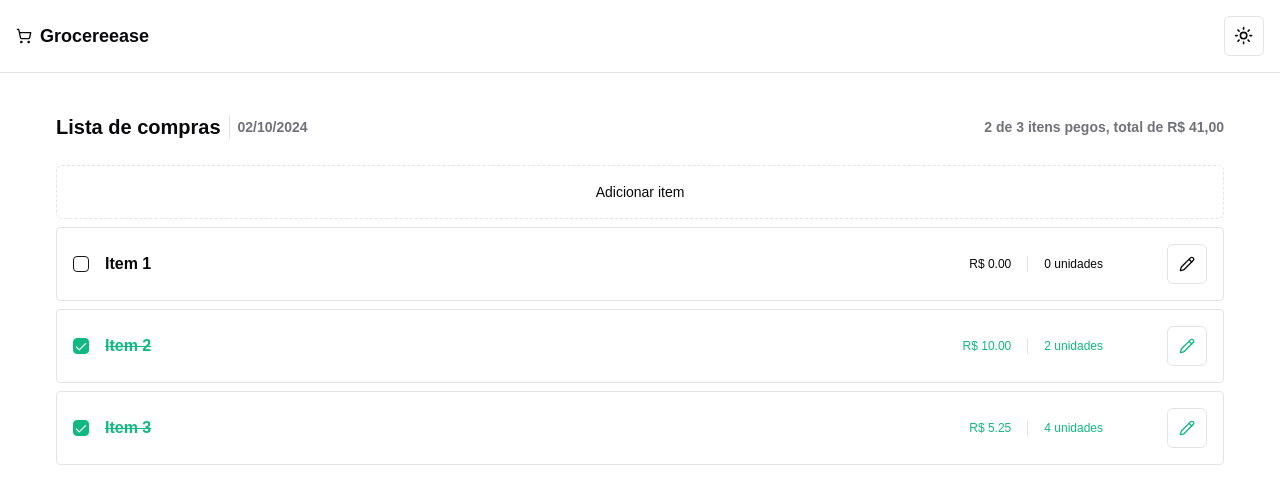
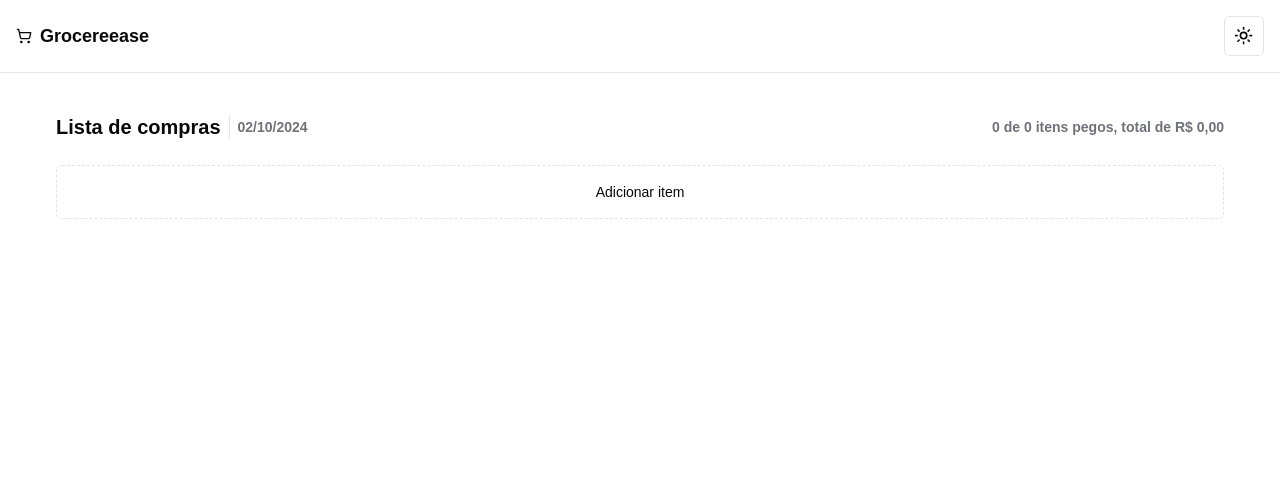
Before and after one commit to josee-fernandes/grocereese, a Next.js app: page / in a window 1280 px wide. Shown: the top 504 px of the page. Built offline with nearby package versions, Linux system fonts and the light colour scheme.

Commit message:
feat: save data to local storage

```diff
--- a/src/pages/index.tsx
+++ b/src/pages/index.tsx
@@ -4,6 +4,7 @@ import { Checkbox } from '@/components/ui/checkbox'
 import { Input } from '@/components/ui/input'
 import { Separator } from '@/components/ui/separator'
 import { cn } from '@/lib/utils'
+import { getAll, save } from '@/utils/local'
 import { zodResolver } from '@hookform/resolvers/zod'
 import { Check, Pencil, PencilOff, ShoppingCart } from 'lucide-react'
 import { NextPage } from 'next'
@@ -12,7 +13,7 @@ import { useForm } from 'react-hook-form'
 import { v4 as uuidv4 } from 'uuid'
 import { z } from 'zod'
 
-interface Grocery {
+interface GroceryItem {
   id: string
   name: string
   price: number
@@ -22,37 +23,7 @@ interface Grocery {
   updatedAt: Date
 }
 
-type Groceries = Grocery[]
-
-const data: Groceries = [
-  {
-    id: uuidv4(),
-    name: 'Item 1',
-    price: 0.0,
-    quantity: 0,
-    caught: false,
-    createdAt: new Date(),
-    updatedAt: new Date(),
-  },
-  {
-    id: uuidv4(),
-    name: 'Item 2',
-    price: 10.0,
-    quantity: 2,
-    caught: true,
-    createdAt: new Date(),
-    updatedAt: new Date(),
-  },
-  {
-    id: uuidv4(),
-    name: 'Item 3',
-    price: 5.25,
-    quantity: 4,
-    caught: true,
-    createdAt: new Date(),
-    updatedAt: new Date(),
-  },
-]
+type Groceries = GroceryItem[]
 
 const createItemFormSchema = z.object({
   name: z.string().min(1),
@@ -127,7 +98,9 @@ const Home: NextPage = () => {
 
   const loadGroceries = useCallback(async () => {
     try {
-      setGroceries(data)
+      const response = await getAll<Groceries>('groceries')
+
+      setGroceries(response)
     } catch (error) {
       console.error(error)
     }
@@ -142,9 +115,9 @@ const Home: NextPage = () => {
     reset()
   }, [reset])
 
-  const createItem = (data: CreateItemFormData) => {
+  const createItem = async (data: CreateItemFormData) => {
     try {
-      const item = {
+      const item: GroceryItem = {
         id: uuidv4(),
         name: data.name,
         price: data.price,
@@ -154,7 +127,7 @@ const Home: NextPage = () => {
         updatedAt: new Date(),
       }
 
-      console.log(item)
+      await save<GroceryItem>('groceries', item)
 
       setGroceries((oldGroceries) => [...oldGroceries, item])
 
@@ -164,11 +137,23 @@ const Home: NextPage = () => {
     }
   }
 
-  const handleToggleCaughtItem = (id: string) => {
+  const handleToggleCaughtItem = async (id: string) => {
     try {
+      const groceryItem = groceries.find((item) => item.id === id)
+
+      if (!groceryItem) throw new Error('Grocery item not found')
+
+      const updatedItem: GroceryItem = {
+        ...groceryItem,
+        caught: !groceryItem.caught,
+        updatedAt: new Date(),
+      }
+
+      await save<GroceryItem>('groceries', updatedItem)
+
       setGroceries((oldGroceries) =>
         oldGroceries.map((grocery) =>
-          grocery.id === id ? { ...grocery, caught: !grocery.caught } : grocery,
+          grocery.id === id ? updatedItem : grocery,
         ),
       )
     } catch (error) {
@@ -184,22 +169,25 @@ const Home: NextPage = () => {
     setEditingItemId('')
   }
 
-  const handleUpdateItem = (data: UpdateItemFormData) => {
+  const handleUpdateItem = async (data: UpdateItemFormData) => {
     try {
-      console.log('update item')
+      if (!editingItem) throw new Error('Editing item not found')
 
-      const updatedItem = {
+      const updatedItem: GroceryItem = {
+        id: editingItem.id,
         name: data.name,
         price: data.price,
         quantity: data.quantity,
+        caught: editingItem.caught,
+        createdAt: editingItem.createdAt,
         updatedAt: new Date(),
       }
 
-      console.log(updatedItem)
+      await save<GroceryItem>('groceries', updatedItem)
 
       setGroceries((oldGroceries) =>
         oldGroceries.map((item) =>
-          item.id === editingItemId ? { ...item, ...updatedItem } : item,
+          item.id === editingItemId ? updatedItem : item,
         ),
       )
 
--- /dev/null
+++ b/src/utils/local.ts
@@ -0,0 +1,46 @@
+export const getAll = async <T = any[]>(key: string) => {
+  const data = localStorage.getItem(key)
+
+  if (!data) {
+    return [] as T
+  }
+
+  return JSON.parse(data) as T
+}
+
+export const getById = async <T = any>(key: string, id: string) => {
+  const data = localStorage.getItem(key)
+
+  if (!data) {
+    return null
+  }
+
+  const items = JSON.parse(data) as T[]
+
+  // @ts-expect-error will return null if not found
+  const item = items.find((item) => item!.id === id) ?? null
+
+  return item
+}
+
+export const save = async <T = any>(key: string, data: T) => {
+  const items = await getAll<T>(key)
+
+  if (Array.isArray(items)) {
+    // @ts-expect-error will return null if not found
+    const existing = items.find((item) => item.id === data.id)
+
+    if (existing) {
+      const updatedItems = items.map((item) =>
+        // @ts-expect-error will return null if not found
+        item.id === data.id ? data : item,
+      )
+
+      localStorage.setItem(key, JSON.stringify(updatedItems))
+    } else {
+      localStorage.setItem(key, JSON.stringify([...items, data]))
+    }
+  }
+
+  return data
+}
```
Also changed, not shown: .eslintrc.json.
